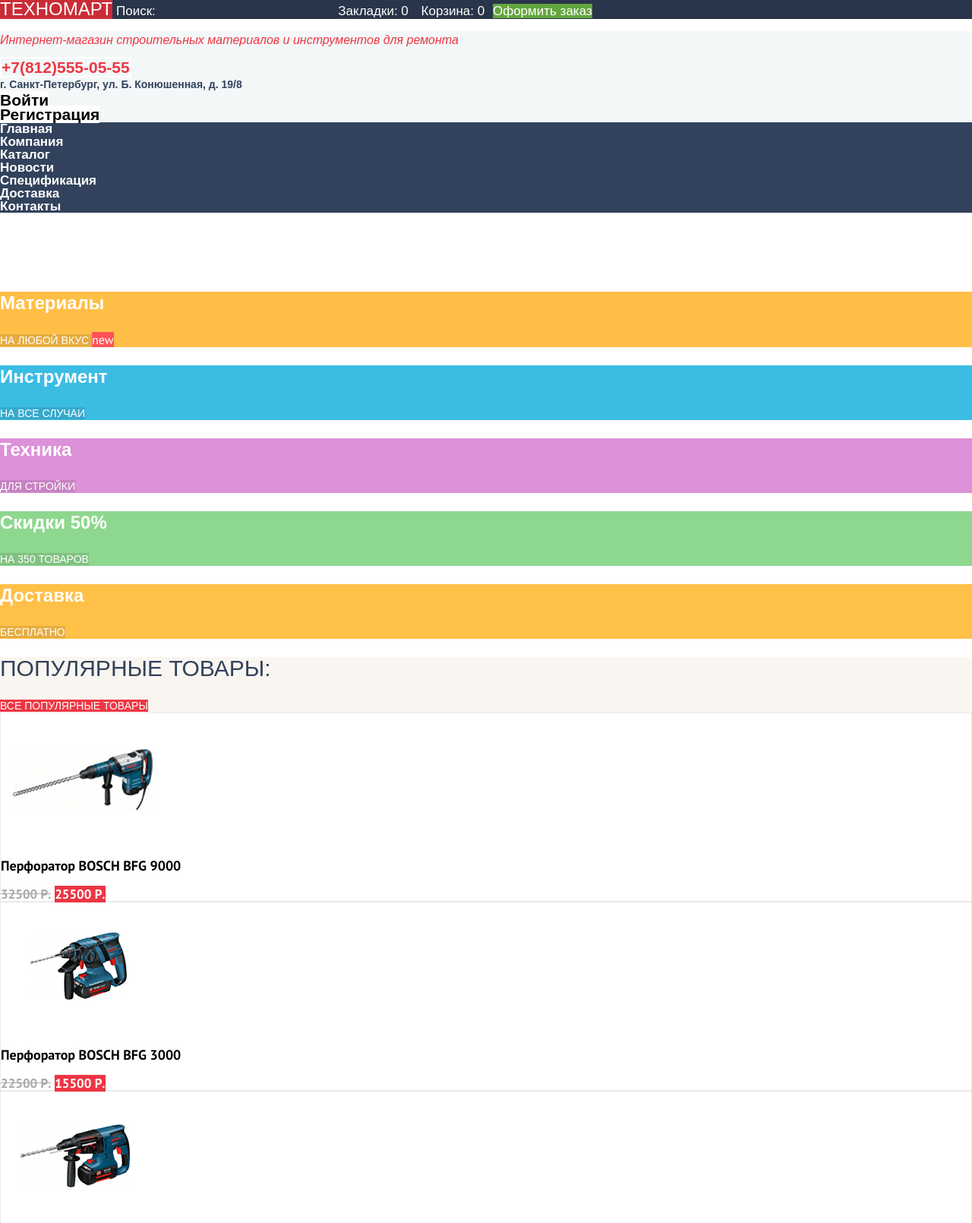
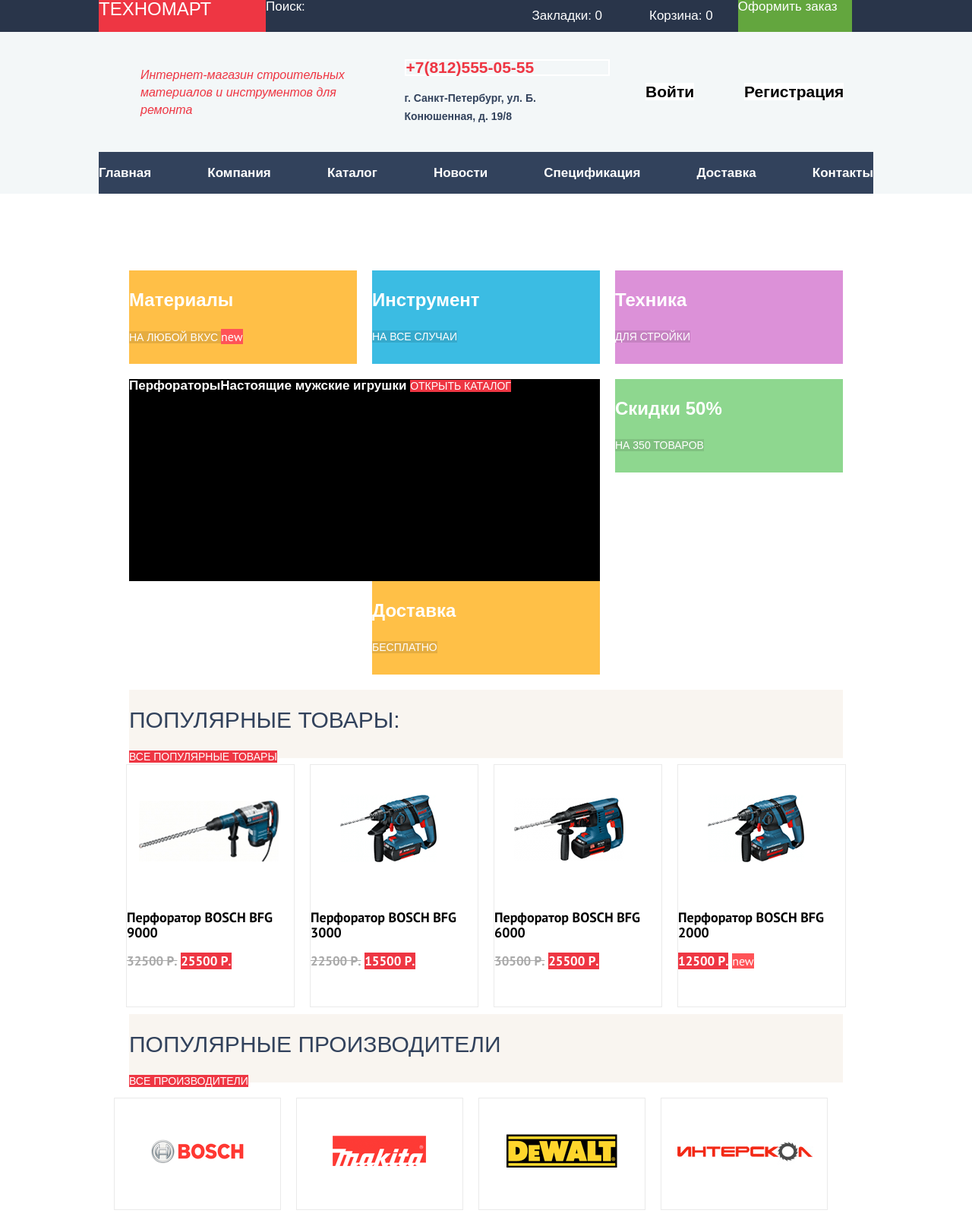
Before and after one commit to Alex-Pn/507473-technomart, a plain HTML site: page index.html in a window 1280 px wide. Shown: the top 1610 px of the page at 76% size. Drawn offline with Linux system fonts and the light colour scheme; a web font is replaced by a local one.

Commit message:
Сетка наброски

```diff
--- a/css/style.css
+++ b/css/style.css
@@ -1,5 +1,7 @@
 /* основа */
 body {
+	min-width: 1200px;
+	min-height: 3151px;
 	padding: 0;
 	margin: 0;
 	background-color: #ffffff;
@@ -686,3 +688,228 @@
 .pagenator-next a:active {
 	border: 1px solid #ee3643;
 }
+
+
+/*flex*/
+/*header-top*/
+.main-header {
+	display: flex;
+	flex-direction: column;
+}
+
+.header-tools {
+	min-height: 42px;
+	display: flex;
+}
+
+.header-logo {
+	margin-left: 130px;
+	width: 220px;
+}
+
+#search {
+	min-width: 270px;
+}
+
+.bookmarks,
+.cart,
+.order {
+	min-width: 150px;
+}
+/*header-center*/
+.header-center {
+	display: flex;
+	justify-content: space-between;
+	min-height: 158px;
+}
+
+.header-description {
+	padding-left: 55px;
+	margin-left: 130px;
+	width: 300px;
+	align-self: center;
+}
+
+.header-contacts {
+	width: 270px;
+	align-self: center;
+}
+
+.header-contacts,
+.log-reg {
+	display: flex;
+	flex-wrap: wrap;
+}
+
+.header-tel {
+	width: 270px;
+}
+
+.log-reg {
+	width: 300px;
+	align-self: center;
+	margin-right: 130px;
+}
+
+.log-in {
+	width: 130px;
+}
+
+.registration {
+	width: 150px;
+
+}
+
+/*header-bottom*/
+.navigation {
+	margin-left: 130px;
+	margin-right: 130px;
+	min-width: 970px;
+}
+
+.header-menu {
+	display: flex;
+	justify-content: space-between;
+	min-height: 55px;
+}
+
+.header-menu li {
+	align-self: center;
+}
+
+/*main-services*/
+
+.main-services {
+	display: flex;
+	flex-wrap: wrap;
+	margin-left: 130px;
+	margin-right: 130px;
+	justify-content: center;
+}
+
+.services-materials,
+.services-instrument,
+.services-technic,
+.services-sale,
+.services-delivery {
+	width: 300px;
+	height: 123px;
+	margin-bottom: 20px;
+}
+
+.services-slider {
+	width: 620px;
+	height: 266px;
+	background-color: black;
+	margin-right: 20px;
+}
+
+.services-materials,
+.services-instrument {
+	margin-right: 20px;
+}
+
+/*popular-products*/
+
+.popular-products {
+	display: flex;
+	flex-wrap: wrap;
+	margin-left: 130px;
+	margin-right: 130px;
+	justify-content: center;
+	min-height: 427px;
+}
+
+.popular-products-header {
+	min-width: 940px;
+	height: 90px;
+}
+
+.product {
+	width:220px;
+	height:318px;
+}
+
+.product:not(:last-child) {
+	margin-right: 20px;
+}
+
+/*popular-makers*/
+
+.popular-makers {
+	display: flex;
+	flex-wrap: wrap;
+	margin-left: 130px;
+	margin-right: 130px;
+	justify-content: center;
+	min-height: 420px;
+}
+
+.popular-makers-header {
+	min-width: 940px;
+	height: 90px;
+}
+
+.popular-makers-list{
+	margin-right: 20px;
+}
+
+.popular-makers-list {
+	display: flex;
+	flex-wrap: wrap;
+	justify-content: center;
+}
+
+.maker {
+	margin-right: 20px;
+	margin-top: 20px;
+}
+
+/*services*/
+
+.services {
+	display: flex;
+	flex-wrap: wrap;
+	margin-left: 130px;
+	margin-right: 130px;
+}
+
+/*about-us*/
+
+.about-us {
+	display: flex;
+	margin-left: 130px;
+	justify-content: space-between;
+}
+
+.about-us-left {
+	display: flex;
+	flex-wrap: wrap;
+	width: 550px;
+}
+
+.about-us-right {
+	display: flex;
+	flex-wrap: wrap;
+}
+
+.about-us-list {
+	display: flex;
+	flex-wrap: wrap;
+	flex-direction: column;
+}
+
+.main-footer {
+	display: flex;
+	flex-direction: column;
+}
+
+.main-footer-top,
+.main-footer-bottom {
+	display: flex;
+}
+
+.footer-logo-link,
+.footer-copyright {
+	margin-left: 130px;
+}
--- a/index.html
+++ b/index.html
@@ -18,6 +18,7 @@
   			<a href="#" class="order">Оформить заказ</a>
       </div>
   		<div class="header-main">
+        <div class="header-center">
           <p class="header-description">Интернет-магазин строительных материалов
           и инструментов для ремонта</p>
    		    <div class="header-contacts">
@@ -32,6 +33,7 @@
               <a href="#">Регистрация</a>
             </li>
   		    </ul>
+        </div>
         <nav class="navigation">
           <ul class="header-menu">
             <li><a href="#">Главная</a></li>
@@ -68,6 +70,10 @@
               Для стройки
               </a>
             </div>
+            <div class="services-slider">
+              Перфораторы<span>Настоящие мужские игрушки</span>
+              <a  class="site-button" href="#">Открыть каталог</a>
+            </div>
             <div class="services-sale">
               <h3 class="main-services-title">Скидки 50%</h3>
               <a href="#" class="main-services-extra">
@@ -80,13 +86,13 @@
               Бесплатно
               </a>
             </div>
-            <!--<div class="services-slider">Перфораторы<span>Настоящие мужские игрушки</span></div>
-            <a href="#">Открыть каталог</a> -->
+
+
         </section>
         <section class="popular-products">
           <div class="popular-products-header">
             <h2 class="popular-products-title">Популярные товары:</h2>
-            <a class="site-button" href="#">Все популярные товары</a>
+            <a class="site-button popular-products-button" href="#">Все популярные товары</a>
           </div>
           <div class="product">
             <a href="#" class="product-link">
```
Also changed, not shown: catalog.html (+2 -0 lines). Lines whose indentation alone changed are shown as unchanged.
